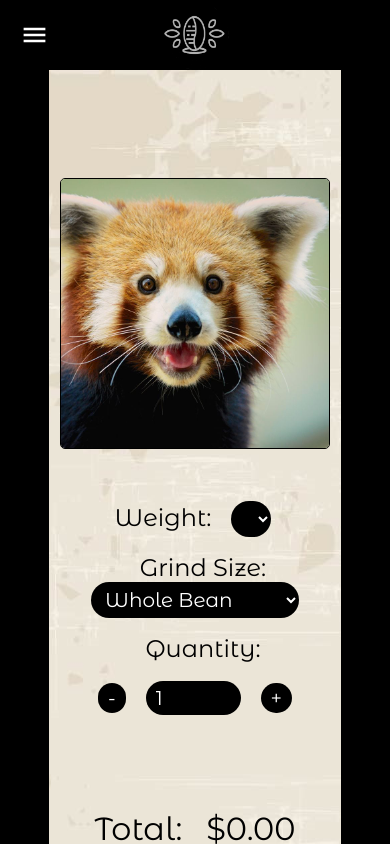
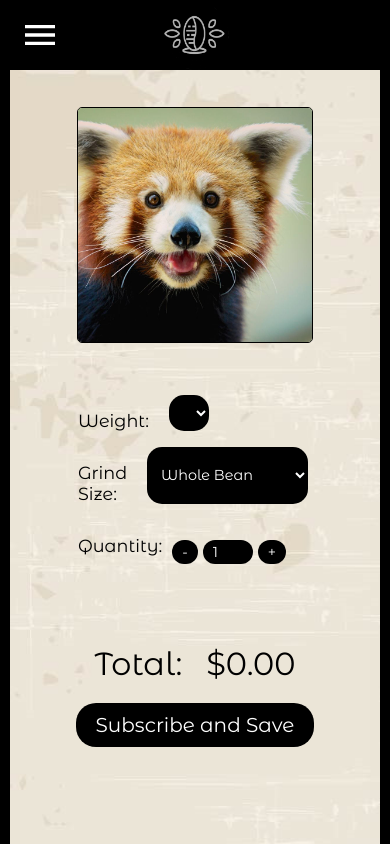
Before and after one commit to caelinp/rider-coffee-roaster, a React (Create React App) app: page /sample-product in a window 390 px wide. Built offline with nearby package versions, Linux system fonts and the light colour scheme.

Commit message:
fixed some product page formatting

```diff
--- a/src/App.css
+++ b/src/App.css
@@ -102,6 +102,7 @@ body {
   position: absolute;
   top: 10px;
   left: 10px;
+  width: var(--menu-button-size);
   max-width: calc(var(--black-bar-width) - 10px);
   white-space: nowrap;
   overflow: hidden;
@@ -192,13 +193,20 @@ body {
 :root {
   --black-bar-bottom-height: 100px;
   --black-bar-width: 5vw;
-  --menu-button-size: 24px; /* Set the default size of the menu button */
+  --menu-button-size: 50px; /* Set the default size of the menu button */
   --black-bar-top-height: 70px;
 }
 
 @media (max-width: 768px) {
   :root {
     --black-bar-width: 10vw;
-    --menu-button-size: 10px; /* Adjust the value as needed */
   }
 }
+
+
+@media (max-width: 400px) {
+  :root {
+    --black-bar-width: 0;
+    --menu-button-size: 40px; /* Adjust the value as needed */
+  }
+}
--- a/src/ProductInfoPage.css
+++ b/src/ProductInfoPage.css
@@ -34,20 +34,17 @@ body, html {
 }
 
 .product-header {
-  padding: 30px;
+  padding: 30px 0 0 0;
   text-align: center;
   font-size: 1.5rem;
   overflow-x: hidden;
 }
 
-.product-image-order-panel {
-  width: 60%;
-  align-items: flex-start;
-  justify-content: left;
-  text-align: left;
-  position: relative;
-  overflow-y: auto;
-  border: 5px solid black;
+.product-info-order-panel {
+  margin-left: 5vw;
+  margin-top: 5rem;
+  border: 1px solid black;
+  border-radius: 5px;
 }
 
 .product-main-image {
@@ -60,8 +57,9 @@ body, html {
 
 .product-info-panel {
   border: 1px solid black;
+  margin-right: 5vw;
   border-radius: 5px;
-  margin-top: 10rem;
+  margin-top: 5rem;
   padding: 20px;
   width: 50%;
   height: fit-content;
@@ -69,7 +67,6 @@ body, html {
 }
 
 .info-field {
-
   text-align: left;
 }
 
@@ -123,19 +120,23 @@ p {
   background-color: #333;
 }
 
-.quantity-input {
-  flex-direction: row;
-}
-
 .option {
   margin-left: 100px;
   margin-right: 100px;
   margin-top: 1rem;
-  margin-bottom: 1rem;
+  display: flex;
+}
+
+.quantity-option {
+  margin-left: 100px;
+  margin-right: 100px;
+  margin-top: 1rem;
+  display: flex;
 }
 
 .order-options {
   justify-content: left;
+  text-align: left;
 }
 
 .label-weight,
@@ -143,6 +144,7 @@ p {
 .label-quantity {
   font-size: 1.5rem;
   margin-left: 1rem;
+  margin-top: 15px;
 }
 
 .quantity-control {
@@ -153,13 +155,30 @@ p {
   cursor: pointer;
   font-size: 20px;
   border-radius: 20px;
+  margin-left: 0px;
+  margin-right: 0px;
+}
+
+.quantity-option {
+  display: column;
+}
+
+.quantity-input {
+  margin-left: 10px;
+  margin-top: 0px;
 }
 
 .label-total {
+  text-align: center;
   font-size: 2rem;
   margin-right: 0.5rem;
 }
 
+.total {
+  margin-top: 0;
+  padding: 0;
+  text-align: center;
+}
 .total-price-text {
   font-size: 2rem;
   margin-left: 1rem;
@@ -169,17 +188,17 @@ p {
 .option-input-field {
   margin-left: 20px;
   margin-right: 20px;
-  padding: 5px 10px;
+  padding: 3px 10px;
   background-color: black;
   color: white;
   border: none;
   cursor: pointer;
-  font-size: 20px;
-  border-radius: 20px;
+  font-size: 1.5rem;
+  border-radius: 15px;
 }
 
 #quantity {
-  width: 75px;
+  width: 50%;
 }
 
 .add-to-cart-button {
@@ -193,21 +212,52 @@ p {
 
 @media (max-width: 1000px) {
   .product-main-image {
-    width: 60%;
+    width: 50%;
   }
   .product-info-content {
     flex-direction: column; /* Change to column layout */
     align-items: center;
     padding: 1rem; /* Adjust padding as needed */
   }
-
+  .product-info-order-panel {
+    margin-left: 4vw;
+    margin-right: 4vw;
+    border: none;
+    margin-top: 0;
+  }
+  .product-info-panel {
+    margin-left: 4vw;
+    margin-right: 4vw;
+  }
+  .product-header {
+    padding: 0;
+    margin-top: 0;
+  }
 }
 
 @media (max-width: 768px) {
   .label-weight,
   .label-grind-size,
   .label-quantity {
-    font-size: 1.5rem;
+    font-size: 1.1rem;
+  }
+
+  #quantity {
+    width: 30px;
+    margin-left: 5px;
+    margin-right: 5px;
+  }
+
+  #grind-size, #weight, #quantity,  .quantity-control {
+    font-size: 0.9rem;
+  }
+
+  .product-header {
+    font-size: 1rem;
+  }
+
+  .option-input-field {
+    font-size: 1rem;
   }
 
   body {
--- a/src/ProductInfoPage.tsx
+++ b/src/ProductInfoPage.tsx
@@ -28,7 +28,6 @@ interface Product {
 const ProductInfoPage = () => {
   const {id, productName } = useParams();
   const foundProductData = productsData.products.find((product) => product.id === id);
-  console.log(foundProductData);
 
   const product: Product = {
     id: decodeURIComponent(foundProductData?.id || ""),
@@ -70,7 +69,6 @@ const ProductInfoPage = () => {
   }
 
   const [selectedWeight, setSelectedWeight] = useState(initialWeight);
-  console.log(weightPrices);
 
   useEffect(() => {
     // Calculate the total price whenever quantity or weight changes
@@ -135,10 +133,10 @@ const ProductInfoPage = () => {
                   ))}
                 </select>
               </div>
-              <div className="option">
+              <div className="option" id="quantity-option">
                 <label className="label-grind-size" htmlFor="grindSize">Grind Size:</label>
                 <select className="option-input-field"
-                  id="grindSize"
+                  id="grind-size"
                   value={selectedGrindSize}
                   onChange={(e) => setSelectedGrindSize(e.target.value)}
                 >
@@ -149,11 +147,11 @@ const ProductInfoPage = () => {
                   ))}
                 </select>
               </div>
-              <div className="option">
+              <div className="quantity-option">
                 <label className="label-quantity" htmlFor="quantity">Quantity:</label>
                 <div className="quantity-input">
                   <button
-                    className="quantity-control"
+                    className="quantity-control" id="decrease-quantity-control"
                     onClick={() => setQuantity(Math.max(0, quantity - 1))}
                   >
                     -
@@ -165,7 +163,7 @@ const ProductInfoPage = () => {
                     onChange={(e) => setQuantity(Math.max(0, Number(e.target.value)))}
                   />
                   <button
-                    className="quantity-control"
+                    className="quantity-control" id="increase-quantity-control"
                     onClick={() => setQuantity(quantity + 1)}
                   >
                     +
```
